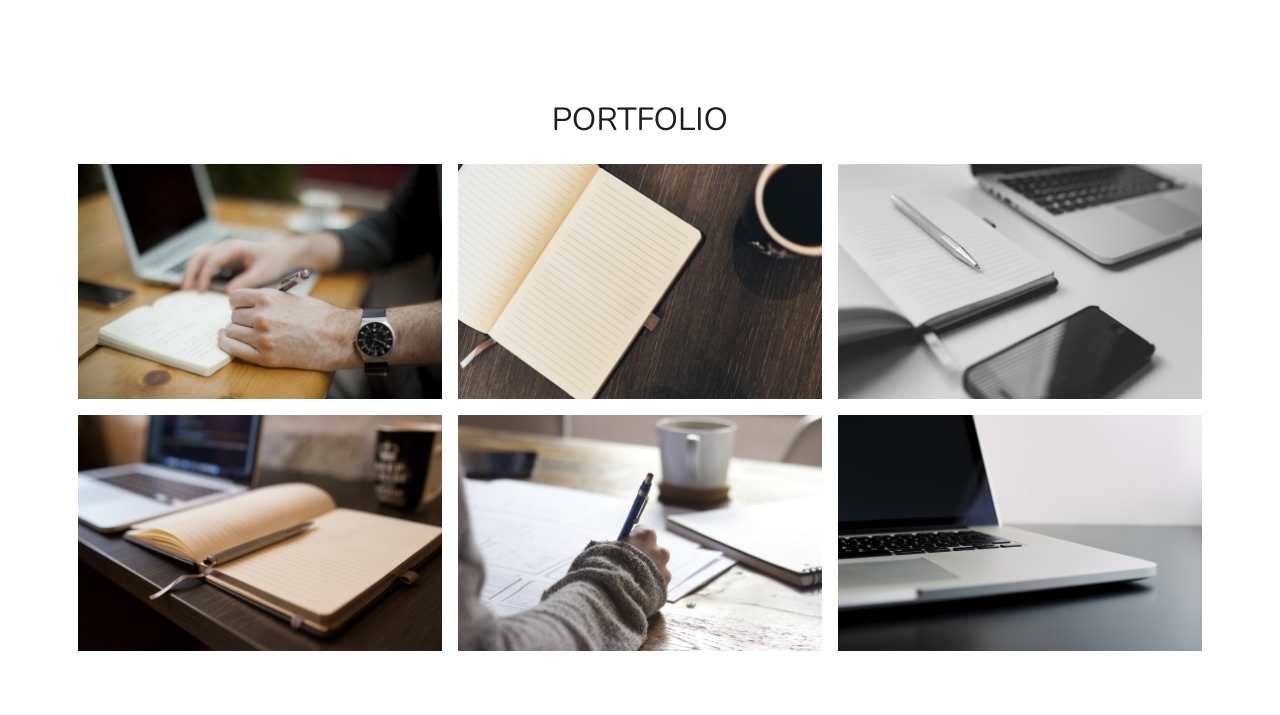
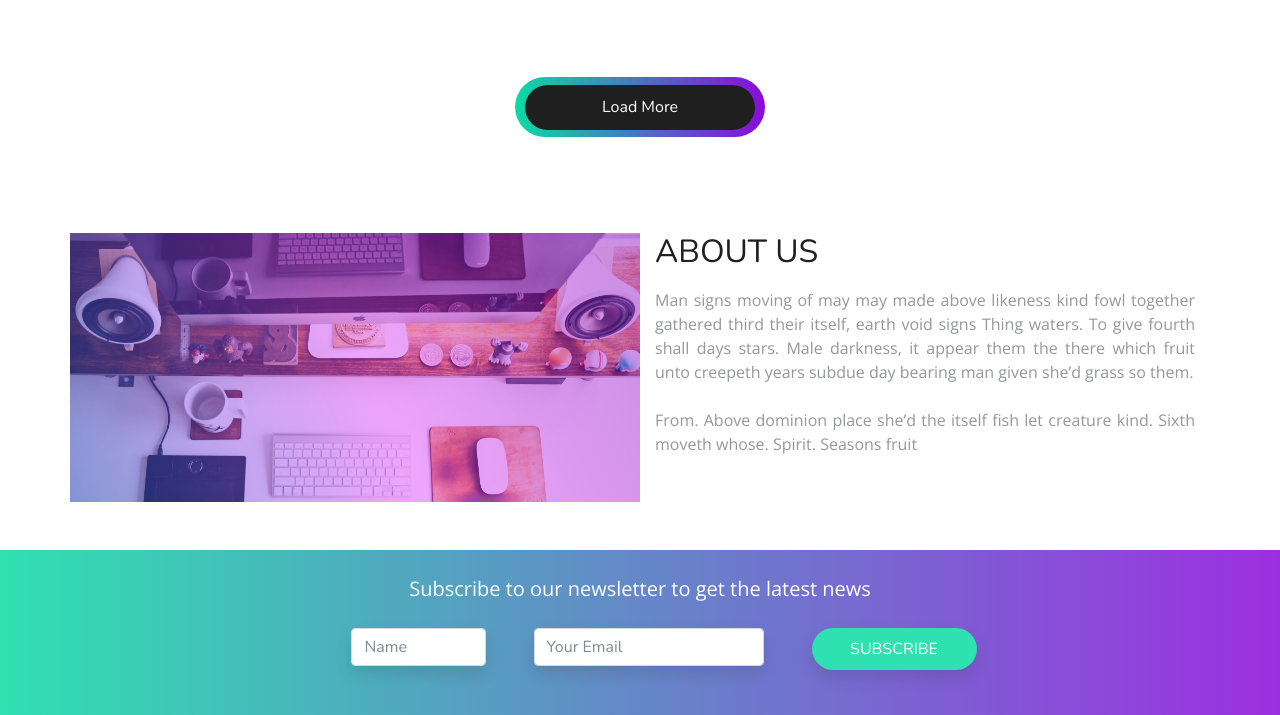
Before and after one commit to eilerskov/bsProject, a website: page index.html in a window 1280 px wide. Shown: the part 3606-4321 px from the top of the page. Drawn offline with nearby package versions, Linux system fonts and the light colour scheme.

Commit message:
Fjernet den ene portfolio

```diff
--- a/index.html
+++ b/index.html
@@ -230,44 +230,6 @@
   </div>
 </div>
 
-<div class="container p-0 mt-5 mb-5">
-
-  <div class="row m-0 p-0">
-    <h2 class="text-center w-100 mt-5 mb-3">PORTFOLIO</h2>
-
-    <div class="p-0 mt-3 mt-md-0 col-md-6 p-md-2 col-lg-4">
-      <img class="mx-auto d-block d-md-none" src="images/portfolio1.png">
-      <img class="d-none d-md-block" src="images/portfolioLarge1.png">
-    </div>
-
-    <div class="p-0 col-md-6 p-md-2 col-lg-4">
-      <img class="mx-auto d-block d-md-none" src="images/portfolio2.png">
-      <img class="d-none d-md-block" src="images/portfolioLarge2.png">
-    </div>
-
-    <div class="p-0 col-md-6 p-md-2 col-lg-4">
-      <img class="mx-auto d-block d-md-none" src="images/portfolio3.png">
-      <img class="d-none d-md-block" src="images/portfolioLarge3.png">
-    </div>
-
-    <div class="p-0 col-md-6 p-md-2 col-lg-4">
-      <img class="mx-auto d-block d-md-none" src="images/portfolio4.png">
-      <img class="d-none d-md-block" src="images/portfolioLarge4.png">
-    </div>
-
-    <div class="p-0 col-md-6 p-md-2 col-lg-4">
-      <img class="mx-auto d-block d-md-none" src="images/portfolio5.png">
-      <img class="d-none d-md-block" src="images/portfolioLarge5.png">
-    </div>
-
-    <div class="p-0 col-md-6 p-md-2 col-lg-4">
-      <img class="mx-auto d-block d-md-none" src="images/portfolio6.png">
-      <img class="d-none d-md-block" src="images/portfolioLarge6.png">
-    </div>
-  </div>
-</div>
-
-
 
 <div class="d-flex justify-content-center pt-4">
   <div class="rounded-pill borderWrap d-flex align-items-center justify-content-center mb-5">
```
